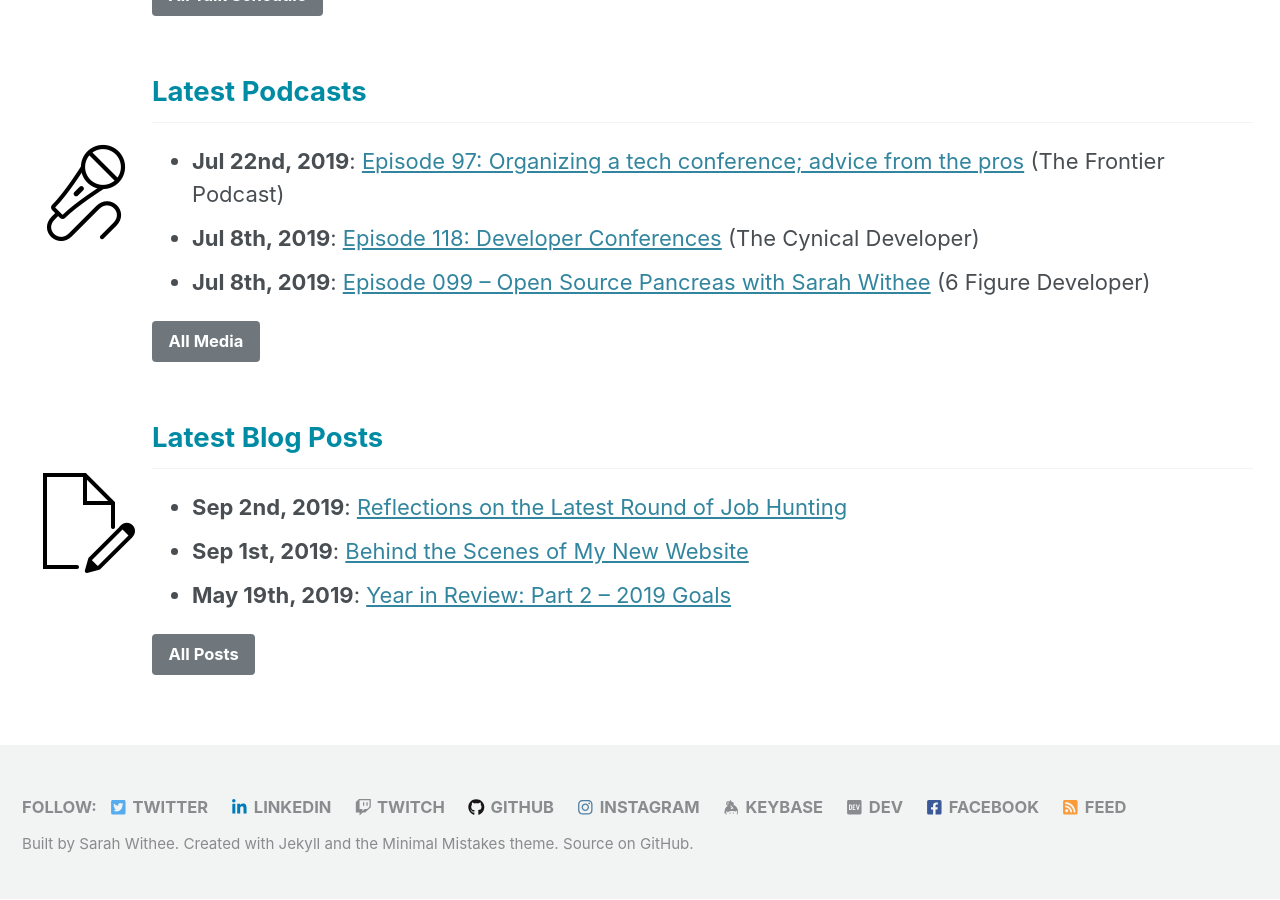
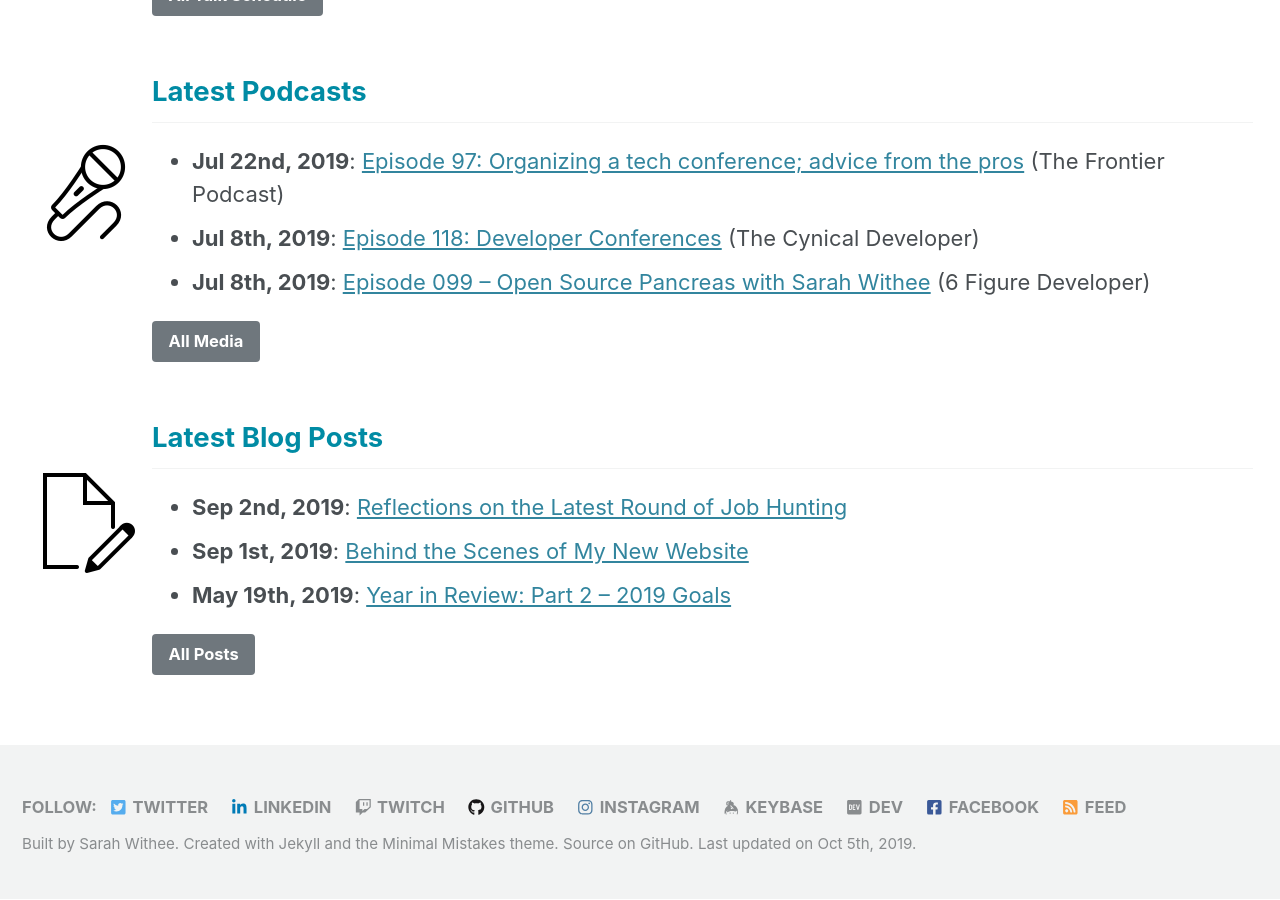
Before and after one commit to geekygirlsarah/geekygirlsarah.com, a Jekyll site: the page built from index.html, in a window 1280 px wide and 900 px high, scrolled down 1683 px. Built offline with Jekyll 4.4.1, drawn with Linux system fonts in a browser that asks for light colours; cached includes are drawn as plain includes; nearby versions of some CDN libraries; the list of posts is cut into pages by our own code; comment, search, counter and statistics services are not loaded.

Commit message:
Add "last updated" part of footer.

```diff
--- a/_includes/footer.html
+++ b/_includes/footer.html
@@ -16,4 +16,4 @@
   </ul>
 </div>
 
-<div class="page__footer-copyright">Built by Sarah Withee. Created with <a href="http://jekyllrb.com/" target="_blank">Jekyll</a> and the <a href="https://mademistakes.com/work/minimal-mistakes-jekyll-theme/" target="_blank">Minimal Mistakes</a> theme. Source on <a href="https://github.com/{{ site.repository }}" target="_blank">GitHub</a>.</div>
+<div class="page__footer-copyright">Built by Sarah Withee. Created with <a href="http://jekyllrb.com/" target="_blank">Jekyll</a> and the <a href="https://mademistakes.com/work/minimal-mistakes-jekyll-theme/" target="_blank">Minimal Mistakes</a> theme. Source on <a href="https://github.com/{{ site.repository }}" target="_blank">GitHub</a>. Last updated on {{ "now" | date_to_xmlschema | date_to_string: "ordinal", "US" }}.</div>
```
